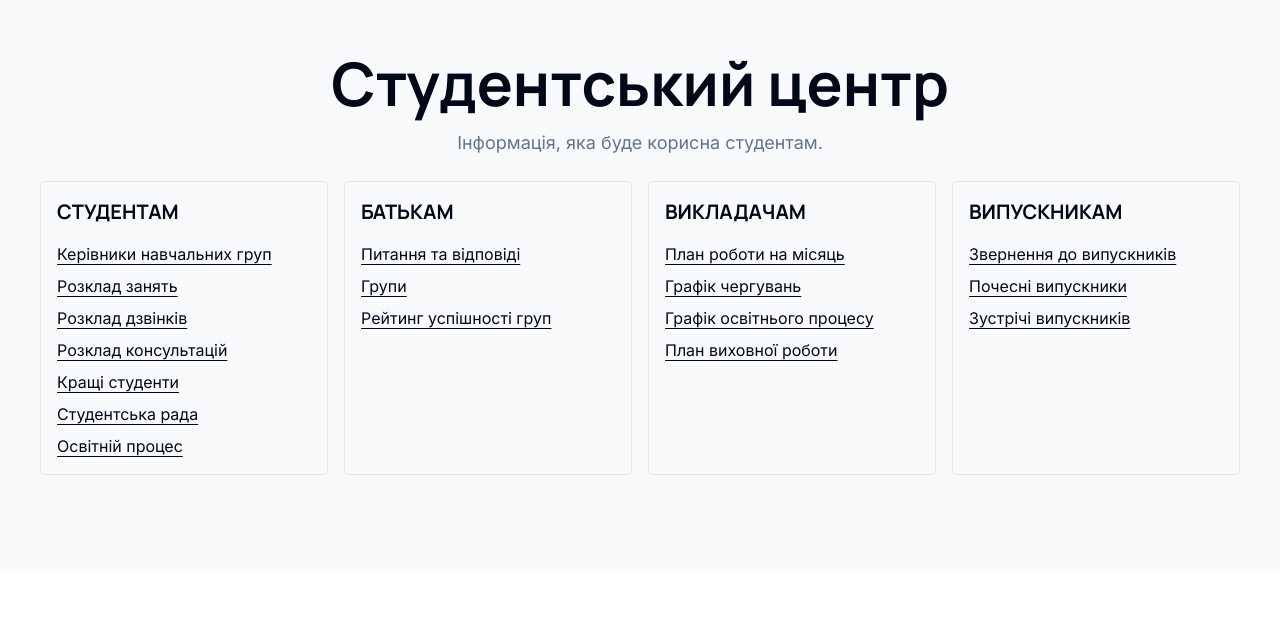
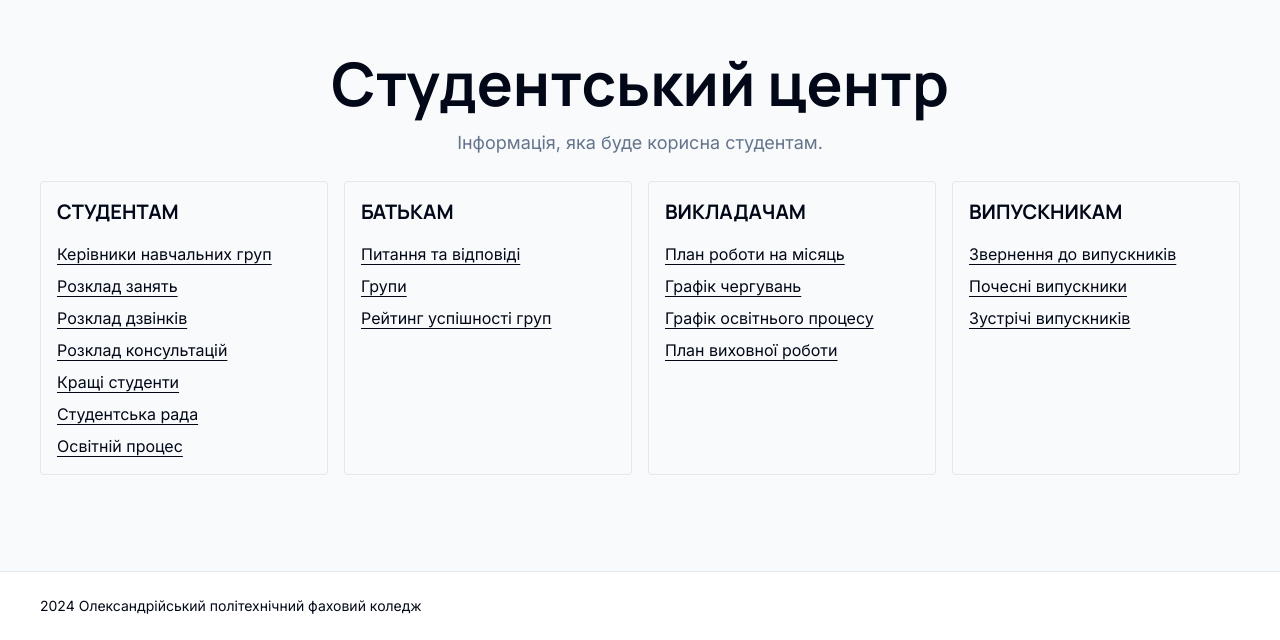
Before and after one commit to NaotoAzazel/odpk, a Next.js app: page / in a window 1280 px wide. Shown: the part 2411-3051 px from the top of the page. Before the commit the page ends 2982 px from the top, so only its background shows below. Built offline with nearby package versions, Linux system fonts and the light colour scheme.

Commit message:
added footer

```diff
--- a/src/app/layout.tsx
+++ b/src/app/layout.tsx
@@ -6,6 +6,8 @@ import { cn } from "@/lib/utils";
 import { fontSans, fontHeading } from "@/lib/fonts";
 
 import Navbar from "@/components/layouts/navbar";
+import Footer from "@/components/layouts/footer";
+
 import { siteConfig } from "@/config/site";
 
 export const metadata: Metadata = {
@@ -29,6 +31,7 @@ export default function RootLayout({
           <div className="flex-grow flex-1">
             {children}
           </div>
+          <Footer />
         </main>
       </body>
     </html>
--- /dev/null
+++ b/src/components/layouts/footer.tsx
@@ -0,0 +1,17 @@
+import MaxWidthWrapper from "@/components/max-width-wrapper";
+
+export default function Footer() {
+  const currentYear = new Date().getFullYear();
+
+  return (
+    <footer className="border-t">
+      <MaxWidthWrapper>
+        <div className="flex py-6 flex-col items-center gap-4 md:flex-row md:gap-2">
+          <p className="font-sans text-center text-sm md:text-left">
+            {currentYear} Олександрійський політехнічний фаховий коледж
+          </p>
+        </div>
+      </MaxWidthWrapper>
+    </footer>
+  )
+}
```
